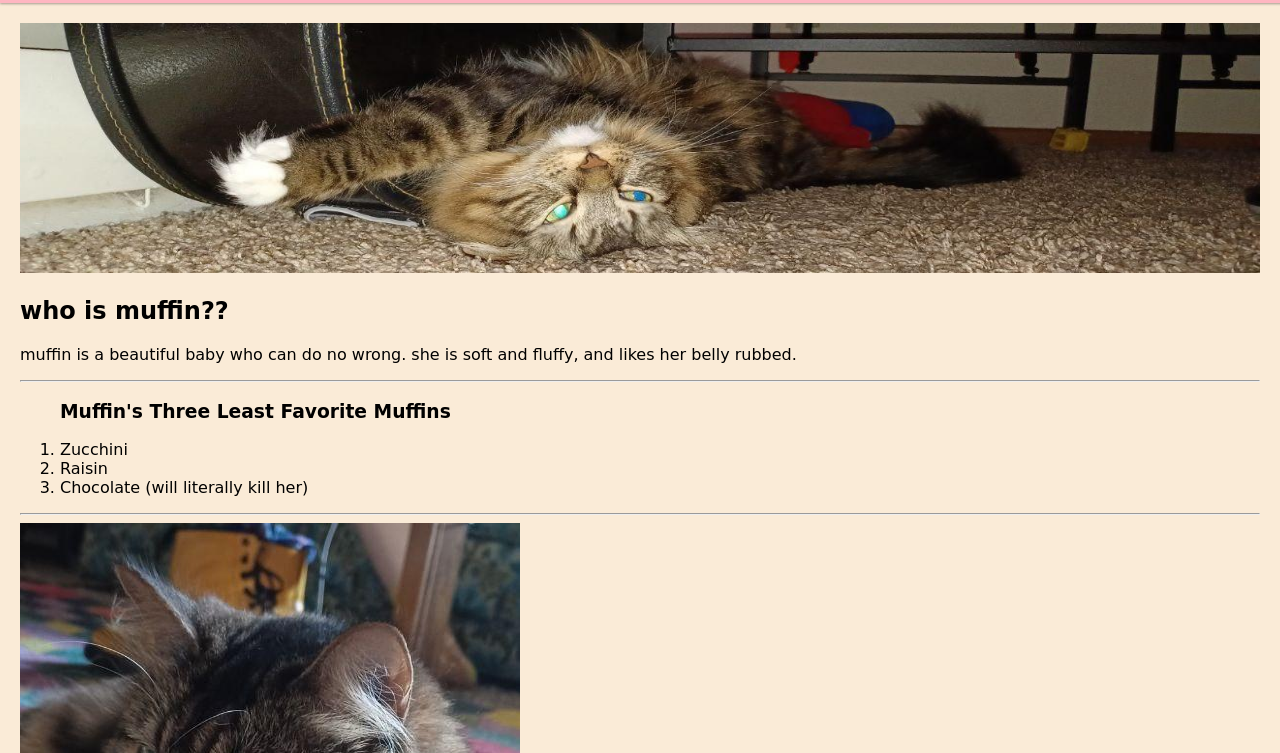
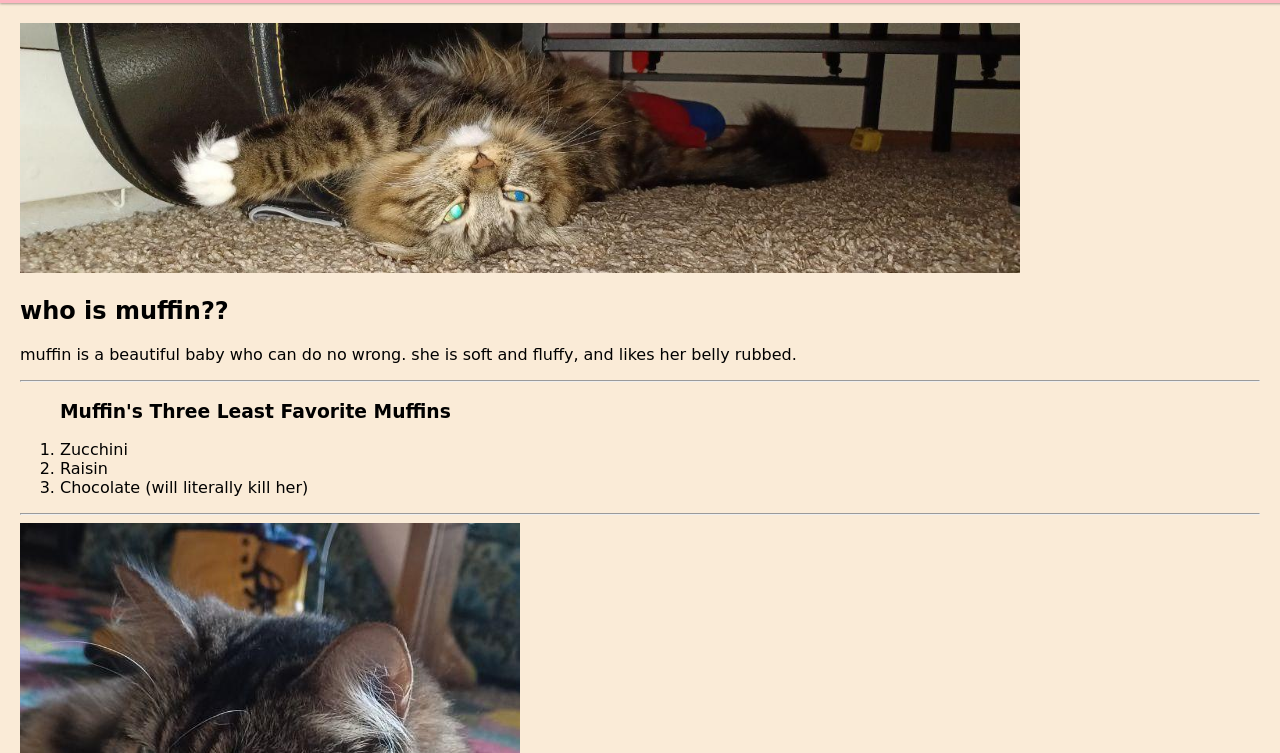
Before and after one commit to zhaoak/about-muffin, a plain HTML site: page index.html in a window 1280 px wide. Shown: the part 47-800 px from the top of the page. Drawn offline with Linux system fonts and the light colour scheme.

Commit message:
fixed muffin header image width

```diff
--- a/styles/global.css
+++ b/styles/global.css
@@ -40,5 +40,5 @@ main {
 
 #muffinHeader {
     height: 250px;
-    width: 100%;
+    width: 1000px;
 }
```
